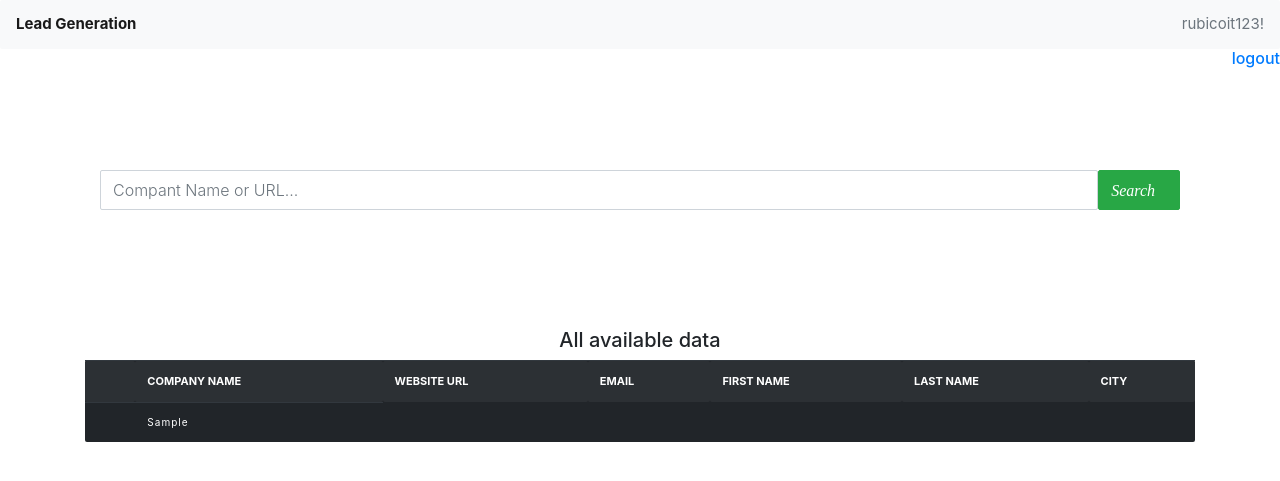
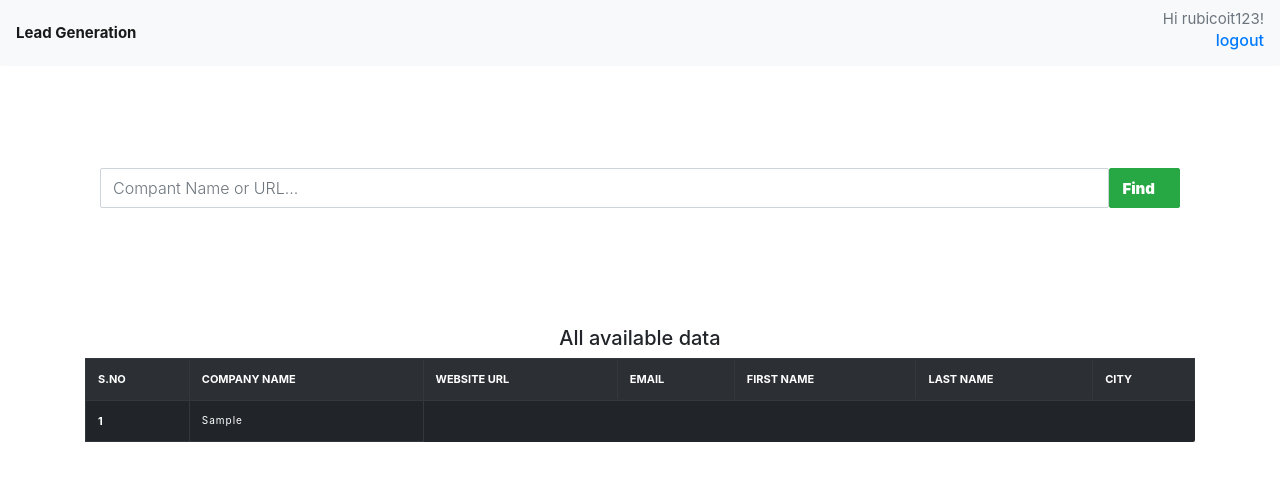
Before and after one commit to vanthoff10/django-sqlsearch-engine, a Django app: template templates/home.html in a window 1280 px wide. Shown: the top 481 px of the page. Run offline with Django 3.2, Linux system fonts and the light colour scheme; a user stored in the database is signed in; tables that the repository leaves empty hold one stand-in row (values such as "Sample post"); the template is opened without the code that fills it: most values are stand-ins (such as "Sample title", 1, 10 or a date in 2020); some libraries are stand-ins or nearby versions.

Commit message:
css v1.0 django-mysql-db

```diff
--- a/templates/home.html
+++ b/templates/home.html
@@ -92,7 +92,10 @@ width:100%;
 }
 
 .search-text {
-  font-family: "Times New Roman", Times, serif;
+  font-size:15px;
+  font-style: normal;
+  font-weight: bold;
+}
 }
 
 input[type="text"] {
@@ -113,9 +116,15 @@ input[type="text"] {
 {% if user.is_authenticated %}
   <nav class="navbar navbar-light bg-light">
     <span class="navbar-brand mb-0 font-weight-bold nav-text">Lead Generation</span>
-    <span class=" text-muted username-text">{{ user.username }}!</span>
+    <span class=" text-muted username-text">Hi {{ user.username }}!
+       <p class="text-right h6"><a href="{% url 'logout' %}">logout</a></p>
+    </span>
   </nav>
-      <p class="text-right h6"><a href="{% url 'logout' %}">logout</a></p>
+
+
+
+
+
 
 
 <div class="container" style="margin-top: 8%;">
@@ -132,7 +141,7 @@ input[type="text"] {
             <input id="prodId" name="prodId" type="hidden" value="xm234jq">
             <span class="input-group-btn">
               <button class="btn btn-success" type="submit">
-                <i class="glyphicon glyphicon-search search-text" aria-hidden="true"><strong>Search</strong></i>
+                <i class="glyphicon glyphicon-search search-text" aria-hidden="true"><strong>Find</strong></i>
               </button>
             </span>
           </div>
@@ -145,9 +154,9 @@ input[type="text"] {
 <div class="container" style="margin-top: 8%;">
   {% if data %}
         <h5 class="data_header_text">All available data</h5>
-        <table class="table table-striped table-dark" >
+        <table class="table table-striped table-bordered  table-dark" >
           <tr>
-            <th scope="row"></th>
+            <th class="text" scope="row">S.NO</th>
             <th class="text">COMPANY NAME</th>
             <th class="text">WEBSITE URL</th>
             <th class="text">EMAIL</th>
@@ -156,7 +165,7 @@ input[type="text"] {
             <th class="text">CITY</th>
           </tr>
           <tr>
-            <th scope="row"></th>
+            <th class="text" scope="row">1</th>
             {% for data1 in data %}
                 <td class="data_text">{{ data1}}</td>
             {% endfor %}
@@ -171,10 +180,10 @@ input[type="text"] {
 
     <div class="row form-row">
       <div class="col">
-        <input type="text" class="form-control" name="data1" placeholder="Lead Generated By">
+        <input type="text" pattern="[a-zA-Z]*" class="form-control" name="data1" placeholder="Lead Generated By" required="required">
       </div>
       <div class="col">
-        <input type="text" class="form-control" name="data2" placeholder="Company">
+        <input type="text" class="form-control" name="data2" placeholder="Company" required="required">
       </div>
     </div>
     <div class="row form-row">
@@ -182,7 +191,7 @@ input[type="text"] {
         <input type="text" class="form-control" name="data3" placeholder="Address">
       </div>
       <div class="col">
-        <input type="text" class="form-control" name="data4" placeholder="City">
+        <input type="text" class="form-control" name="data4" placeholder="City" required="required">
       </div>
     </div>
     <div class="row form-row">
@@ -198,20 +207,20 @@ input[type="text"] {
         <input type="text" class="form-control" name="data7" placeholder="Country ">
       </div>
       <div class="col">
-        <input type="text" class="form-control" name="data8" placeholder="Company URL">
+        <input type="url" class="form-control" name="data8" placeholder="Company URL">
       </div>
     </div>
     <div class="row form-row">
       <div class="col">
-        <input type="text" class="form-control" name="data9" placeholder="Company Linkedin">
+        <input type="url" class="form-control" name="data9" placeholder="Company Linkedin">
       </div>
       <div class="col">
-        <input type="text" class="form-control" name="data10" placeholder="Phone">
+        <input type="number" class="form-control" name="data10" placeholder="Phone">
       </div>
     </div>
     <div class="row form-row">
       <div class="col">
-        <input type="text" class="form-control" name="data11" placeholder="E-mail">
+        <input type="email" class="form-control" name="data11" placeholder="E-mail">
       </div>
       <div class="col">
         <input type="text" class="form-control" name="data12" placeholder="First name">
@@ -222,7 +231,7 @@ input[type="text"] {
         <input type="text" class="form-control" name="data13" placeholder="Last name">
       </div>
       <div class="col">
-        <input type="text" class="form-control" name="data14" placeholder="Linkedin">
+        <input type="url" class="form-control" name="data14" placeholder="Linkedin">
       </div>
     </div>
     <div class="row form-row">
```
